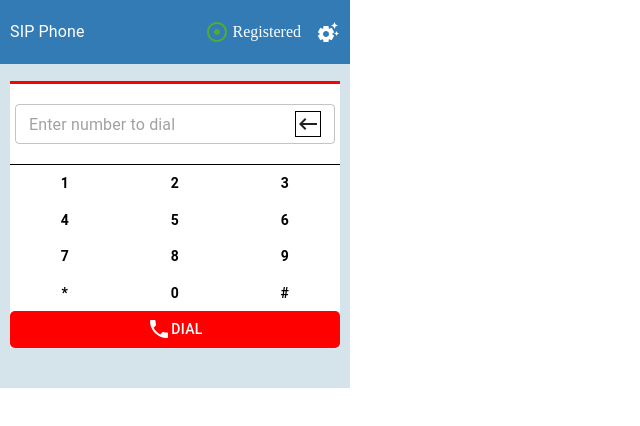
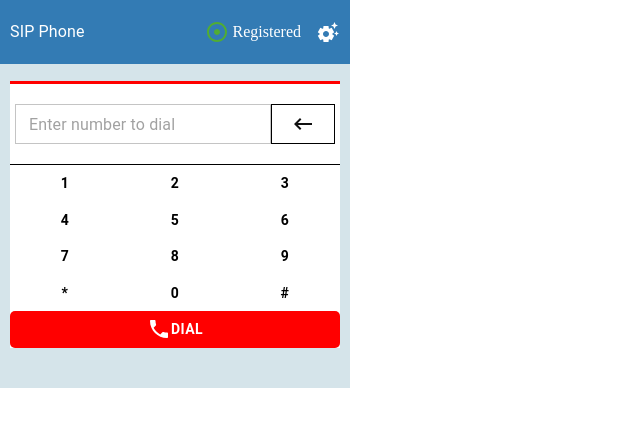
Before and after one commit to PhongHell/Front-end-extension-sip-call, a React (Create React App) app: page / in a window 1280 px wide. Shown: the top 426 px of the page, without its empty margins (0-640 px from the left). Built offline with nearby package versions, Linux system fonts and the light colour scheme.

Commit message:
local : add code local

```diff
--- a/src/components/SipPhoneDashboard/components/SipPhoneDashboardDialPad/SipPhoneDashboardDialPad.styles.js
+++ b/src/components/SipPhoneDashboard/components/SipPhoneDashboardDialPad/SipPhoneDashboardDialPad.styles.js
@@ -19,6 +19,11 @@ export const SipPhoneDashboardDialPadFooter = styled(Box)`
 `;
 
 export const SipPhoneDashboardDialPadHeaderTextField = styled(TextField)`
+    &&& {
+        fieldSet {
+            border-radius: 0;
+        }
+    }
 
 `;
 
@@ -30,6 +35,7 @@ export const SipPhoneDashboardDialPadButtonDial = styled(Button)`
         text-align : center;
         align-items : center;
         border-radius : 5px;
+        font-weight : bold;
     }
 `;
 
@@ -46,6 +52,17 @@ export const SipPhoneDashboardDialPadNumber = styled(Button)`
 `;
 
 export const StyledBackSpaceIcon = styled(KeyboardBackspace)`
-    border : 1px solid black;
     cursor : pointer;
-`
+`;
+
+export const StyledBackSpaceButton = styled(Button)`
+    &&& {
+        text-align : center;
+        align-items : center;
+        border-radius : 0;
+        padding : 0;
+        margin : 0;
+        border : 1px solid black;
+        color : #111111;
+    }
+`;
--- a/src/components/SipPhoneDashboard/components/SipPhoneDashboardDialPad/index.js
+++ b/src/components/SipPhoneDashboard/components/SipPhoneDashboardDialPad/index.js
@@ -9,15 +9,18 @@ import {
     SipPhoneDashboardDialPadLocalPhoneIcon,
     SipPhoneDashboardDialPadNumber,
     SipPhoneDashboardDialPadHeaderTextField,
-    StyledBackSpaceIcon
+    StyledBackSpaceIcon,
+    StyledBackSpaceButton,
 } from "./SipPhoneDashboardDialPad.styles";
+import { Box, FlexBox } from "ui-components"
 
 export const SipPhoneDashboardDialPad = () => {
     const [ phoneNumber, setPhoneNumber ] = useState("");
 
     const onChangePhoneNumber = (event) => {
-        if(validationPhoneNumber.test(event.target.value)){
-            setPhoneNumber(event.target.value);
+        const newPhoneNumber = event?.target?.value?.trim();
+        if(validationPhoneNumber.test(newPhoneNumber)){
+            setPhoneNumber(newPhoneNumber);
             return;
         }
 
@@ -29,20 +32,33 @@ export const SipPhoneDashboardDialPad = () => {
     const onKeypressPhoneNumber = (number) => {
         const newPhoneNumber = `${phoneNumber}${number}`;
         setPhoneNumber(newPhoneNumber);
+    };
+
+    const onBackSpacePhoneNumber = () => {
+        if(phoneNumber?.length > 0){
+            const newPhoneNumber = phoneNumber?.substring(0, phoneNumber.length - 1);
+            setPhoneNumber(newPhoneNumber);
         }
+
+    };
+
     return (
         <SipPhoneDashboardDialPadContainer>
             <SipPhoneDashboardDialPadHeader>
+                <FlexBox>
+                    <Box width={"95%"}>
                         <SipPhoneDashboardDialPadHeaderTextField
                             size="small"
                             fullWidth
-                    InputProps={{
-                        endAdornment : <StyledBackSpaceIcon />
-                    }}
                             placeholder="Enter number to dial"
                             value={phoneNumber}
                             onChange={onChangePhoneNumber}
                         />
+                    </Box>
+                    <StyledBackSpaceButton onClick={onBackSpacePhoneNumber}>
+                        <StyledBackSpaceIcon />
+                    </StyledBackSpaceButton>
+                </FlexBox>
             </SipPhoneDashboardDialPadHeader>
             <SipPhoneDashboardDialPadBody>
                 {dialPadNumbersData.map((item) => {
```
Lines whose indentation alone changed are shown as unchanged.
